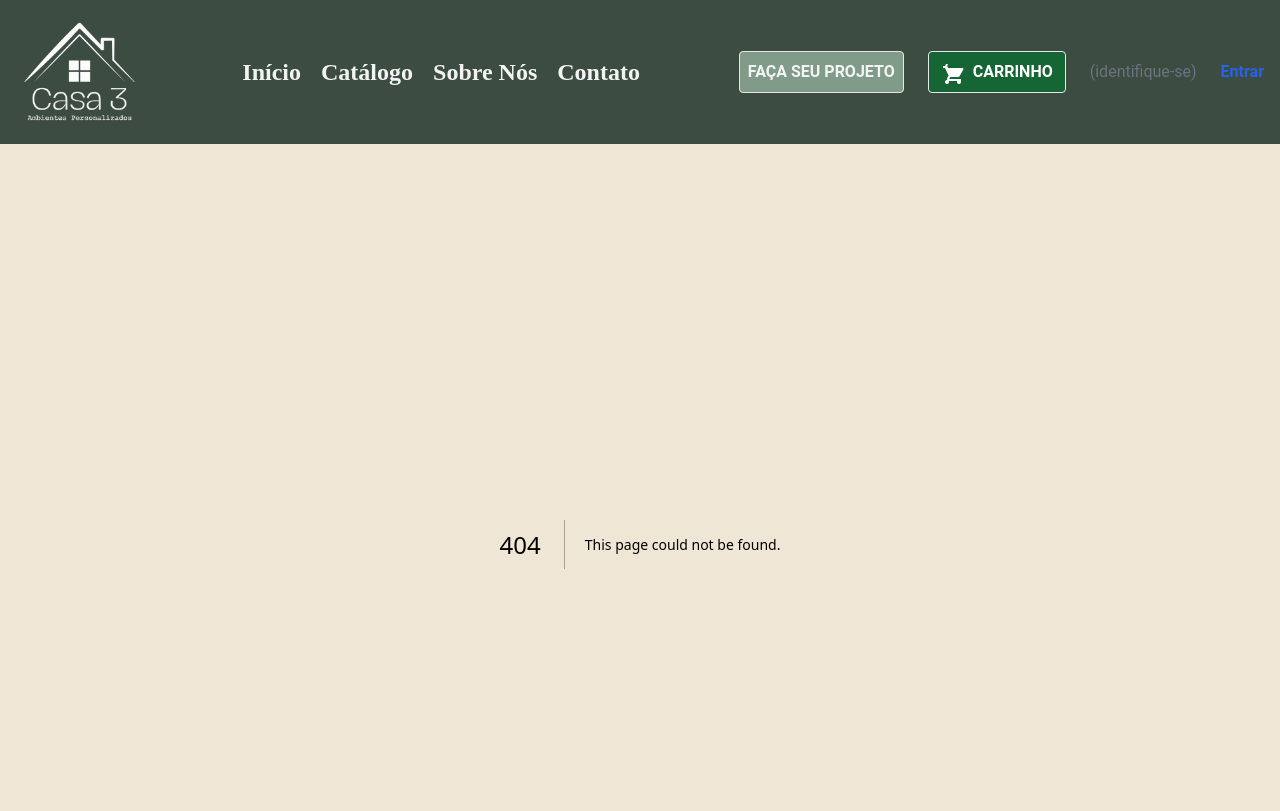
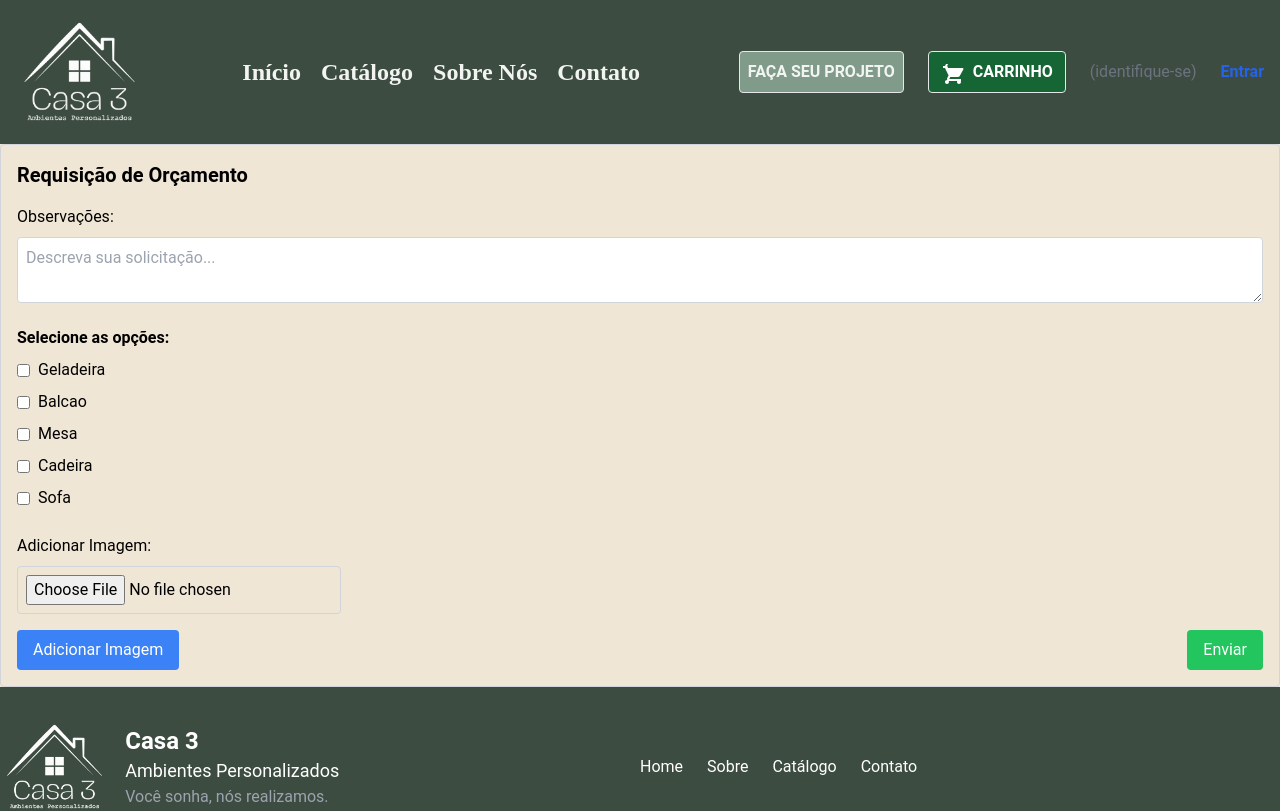
Before and after one commit to GeancarloBastos/ProjetoCasa3, a Next.js app in the folder front/: page /orcamento in a window 1280 px wide. Before the commit this address had no page. Shown: the top 811 px of the page. Built offline with nearby package versions, Linux system fonts and the light colour scheme.

Commit message:
Estrutura base pag. orcamento e logica base/inicial

```diff
--- /dev/null
+++ b/front/src/app/orcamento/page.tsx
@@ -0,0 +1,146 @@
+"use client";
+
+import { useForm, UseFormHandleSubmit } from "react-hook-form";
+import { useRouter } from "next/navigation";
+import { useClienteStore } from "@/context/cliente";
+import { useEffect } from "react";
+
+interface FormInputs {
+  itens: string[]; // Array de itens selecionados
+  observacoes: string; // Campo de observações
+  imagem?: FileList; // Campo de imagem (opcional)
+}
+
+export default function Orcamento() {
+  const { register, handleSubmit, watch } = useForm<FormInputs>();
+  const itensSelecionados = watch("itens") || [];
+  const router = useRouter();
+  const { cliente } = useClienteStore();
+
+  const enviarArquivo = async (arquivo: File) => {
+    const formData = new FormData();
+    formData.append("file", arquivo);
+
+    const response = await fetch("/api/upload", {
+      method: "POST",
+      body: formData,
+      headers: {
+        // TEM QUE ADICIONAR O AUTHORIZATION BEAR TOKEN AQUI, E ATT CONTEXTO PRA TER O TOKEN
+      },
+    });
+
+    if (!response.ok) {
+      throw new Error("Erro ao enviar o arquivo");
+    }
+
+    const data = await response.json();
+    return data.url; // Retorna a URL da imagem enviada
+  };
+
+  const enviarOrcamento = async (data: FormInputs) => {
+    const { observacoes, imagem } = data;
+    let urlImagem = "";
+
+    // Verifica se a imagem foi enviada
+    if (imagem && imagem.length > 0) {
+      try {
+        urlImagem = await enviarArquivo(imagem[0]); // Chama a função de upload com a imagem
+      } catch (error) {
+        alert("Erro ao enviar a imagem");
+        return; // Retorna se houver erro no upload
+      }
+    }
+
+    // Envia os dados do orçamento
+    const novoOrcamento = await fetch("/api/orcamentos", {
+      method: "POST",
+      headers: {
+        "Content-Type": "application/json",
+      },
+      body: JSON.stringify({
+        clienteId: cliente.id,
+        status: "PENDENTE",
+        itens: itensSelecionados,
+        urlImagem, // Inclui a URL da imagem
+        observacoes, // Inclui as observações do orçamento
+      }),
+    });
+
+    if (novoOrcamento.ok) {
+      alert("Orçamento solicitado com sucesso!");
+    } else {
+      alert("Erro ao solicitar o orçamento.");
+    }
+  };
+
+    const itens = [
+      { id: 1, nome: "geladeira" },
+      { id: 2, nome: "balcao" },
+      { id: 3, nome: "mesa" },
+      { id: 4, nome: "cadeira" },
+      { id: 5, nome: "sofa" },
+    ];
+
+  return (
+    <form
+      id="orcamentoForm"
+      onSubmit={handleSubmit(enviarOrcamento)}
+      className="p-4 border border-gray-300 rounded"
+    >
+      <h2 className="text-xl font-bold mb-4">Requisição de Orçamento</h2>
+
+      <div className="mb-4">
+        <label className="block mb-2">Observações:</label>
+        <textarea
+          {...register("observacoes", { required: true })} // Registra o campo de observações
+          className="w-full p-2 border border-gray-300 rounded"
+          //   rows="4"
+          placeholder="Descreva sua solicitação..."
+        />
+      </div>
+
+      <fieldset className="mb-4">
+        <legend className="font-semibold mb-2">Selecione as opções:</legend>
+        {itens.map((item) => (
+          <div key={item.id} className="flex items-center mb-2">
+            <input
+              type="checkbox"
+              {...register("itens")} // Registra o checkbox como um grupo
+              value={item.id} // O valor agora é o ID do item
+              className="mr-2"
+            />
+            <label>
+              {item.nome.charAt(0).toUpperCase() + item.nome.slice(1)}
+            </label>
+          </div>
+        ))}
+      </fieldset>
+
+      <div className="mb-4">
+        <label className="block mb-2">Adicionar Imagem:</label>
+        <input
+          type="file"
+          accept="image/*"
+          {...register("imagem")} // Registra o campo de imagem, se necessário
+          className="border border-gray-300 rounded p-2"
+        />
+      </div>
+
+      <div className="flex justify-between">
+        <button
+          type="button"
+          className="bg-blue-500 text-white py-2 px-4 rounded"
+          //   onClick={enviarImagem}
+        >
+          Adicionar Imagem
+        </button>
+        <button
+          type="submit"
+          className="bg-green-500 text-white py-2 px-4 rounded"
+        >
+          Enviar
+        </button>
+      </div>
+    </form>
+  );
+}
```
